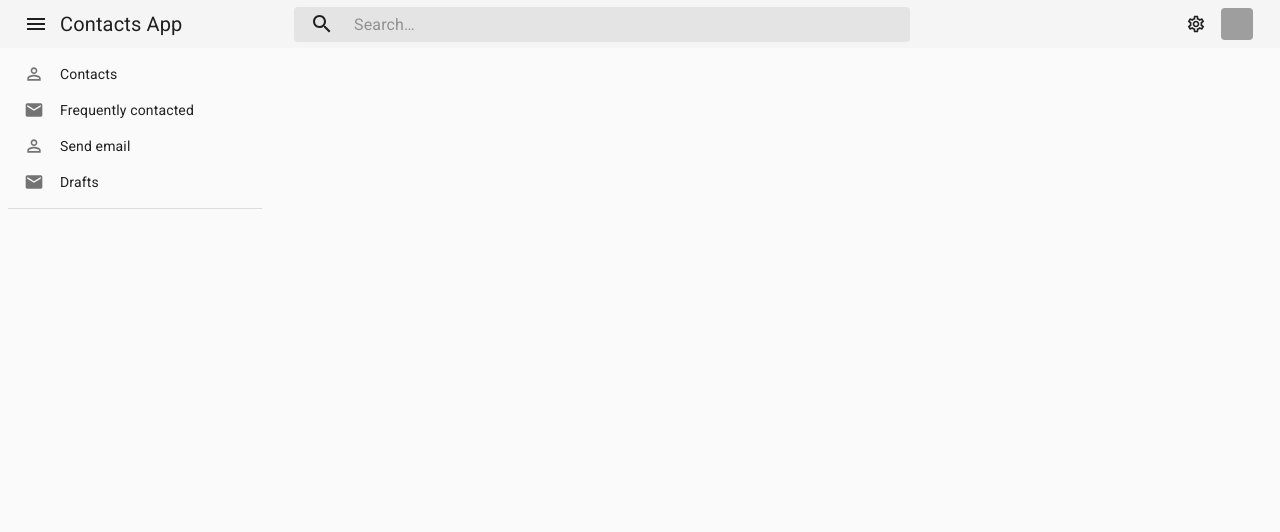
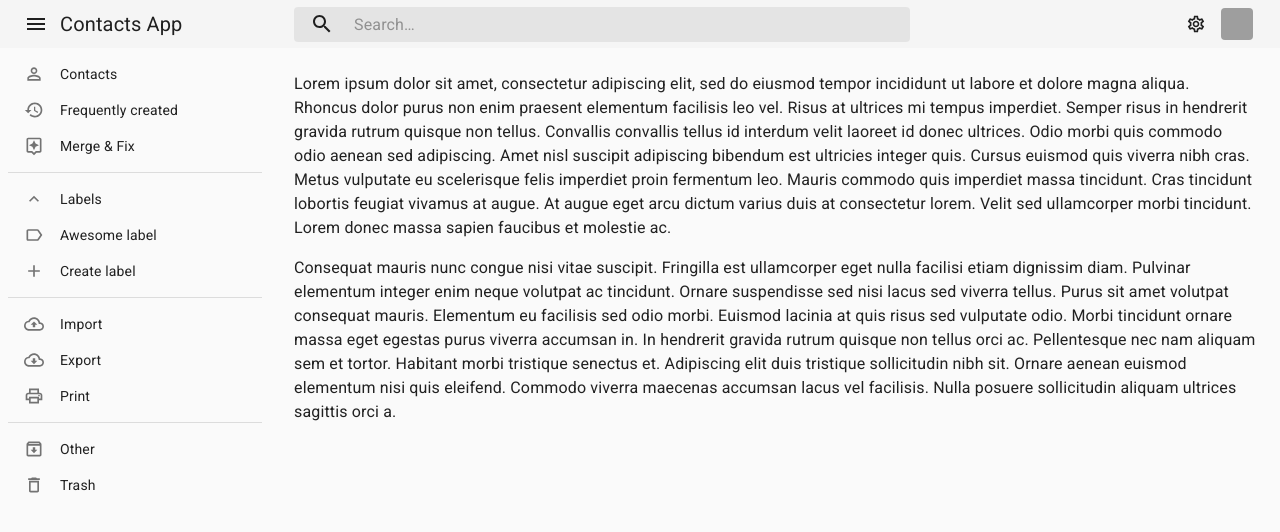
Before and after one commit to thesafaraliyev/contacts-app, a React (Create React App) app in the folder front-end/: page / in a window 1280 px wide. Shown: the top 532 px of the page. Built offline with nearby package versions, Linux system fonts and the light colour scheme; grey boxes are pictures that could not be loaded.

Commit message:
sidebar elements were added

```diff
--- a/front-end/src/App.js
+++ b/front-end/src/App.js
@@ -6,6 +6,7 @@ import 'fontsource-roboto';
 import materialBaseline from "./MaterialBaseline";
 import Header from "./components/Header";
 import Sidebar from "./components/Sidebar";
+import Body from "./components/Body";
 
 
 const useStyles = makeStyles((theme) => ({
@@ -23,6 +24,7 @@ function App() {
         <div className={classes.grow}>
             <Header sidebarOpen={sidebarOpen} setSidebarOpen={setSidebarOpen}/>
             <Sidebar open={sidebarOpen} setOpen={setSidebarOpen}/>
+            <Body sidebarOpen={sidebarOpen}/>
         </div>
     );
 }
--- a/front-end/src/components/Search.js
+++ b/front-end/src/components/Search.js
@@ -112,7 +112,7 @@ export default function Search() {
                 onBlur={() => setSearchBarFocused(false)}
             />
 
-            <Grow in={!!(searchBarFocused && searchResults.length)}>
+            <Grow mountOnEnter unmountOnExit in={!!(searchBarFocused && searchResults.length)}>
                 <Paper className={classes.searchResultsContainer} elevation={2}>
                     <List>
                         <ResultItem/>
--- a/front-end/src/components/SideNavigation.js
+++ b/front-end/src/components/SideNavigation.js
@@ -1,9 +1,20 @@
 import React from 'react';
 
 import {makeStyles} from '@material-ui/core/styles';
-import {Toolbar, List, Divider, ListItem, ListItemIcon, ListItemText} from '@material-ui/core';
-import MailIcon from '@material-ui/icons/Mail';
+import {Toolbar, List, Divider, ListItem, ListItemIcon, ListItemText, Collapse, Typography} from '@material-ui/core';
+
 import PersonOutlineOutlinedIcon from '@material-ui/icons/PersonOutlineOutlined';
+import ExpandLess from '@material-ui/icons/ExpandLess';
+import ExpandMore from '@material-ui/icons/ExpandMore';
+import LabelOutlinedIcon from '@material-ui/icons/LabelOutlined';
+import AddOutlinedIcon from '@material-ui/icons/AddOutlined';
+import CloudDownloadOutlinedIcon from '@material-ui/icons/CloudDownloadOutlined';
+import CloudUploadOutlinedIcon from '@material-ui/icons/CloudUploadOutlined';
+import PrintOutlinedIcon from '@material-ui/icons/PrintOutlined';
+import ArchiveOutlinedIcon from '@material-ui/icons/ArchiveOutlined';
+import DeleteOutlineOutlinedIcon from '@material-ui/icons/DeleteOutlineOutlined';
+import RestoreOutlinedIcon from '@material-ui/icons/RestoreOutlined';
+import AssistantOutlinedIcon from '@material-ui/icons/AssistantOutlined';
 
 
 const useStyles = makeStyles((theme) => ({
@@ -14,7 +25,7 @@ const useStyles = makeStyles((theme) => ({
             },
             overflow: 'hidden',
             '&::-webkit-scrollbar': {
-                width: 7,
+                width: 3,
             },
             '&::-webkit-scrollbar-track': {
                 // background: theme.palette.action.hover,
@@ -30,6 +41,11 @@ const useStyles = makeStyles((theme) => ({
             overflow: 'auto',
         }
     },
+    logo: {
+        [theme.breakpoints.up('sm')]: {
+            display: 'none',
+        },
+    },
     listItem: {
         borderRadius: theme.shape.borderRadius,
         '&:hover': {
@@ -42,36 +58,184 @@ const useStyles = makeStyles((theme) => ({
 }));
 
 
-export default function SideNavigation() {
+export default function SideNavigation({open, setOpen}) {
     const classes = useStyles();
+    const [labelsOpen, setLabelsOpen] = React.useState(true);
     const [selectedIndex, setSelectedIndex] = React.useState(null);
 
     const handleListItemClick = (event, index) => {
+        // setOpen(!open)
         setSelectedIndex(index);
+    };
+
+    const handleLabelsClick = () => {
+        setLabelsOpen(!labelsOpen);
+        setSelectedIndex('labels');
     };
 
 
     return (
         <React.Fragment>
-            <Toolbar variant='dense'/>
+            <Toolbar variant='dense'>
+                <Typography variant="h6" noWrap className={classes.logo}>
+                    Contacts App
+                </Typography>
+            </Toolbar>
+            <Divider className={classes.logo}/>
+
             <div className={classes.root}>
                 <List dense={true}>
-                    {['Contacts', 'Frequently contacted', 'Send email', 'Drafts'].map((text, index) => (
-                        <ListItem
-                            button
-                            key={text}
-                            className={classes.listItem}
-                            selected={selectedIndex === index}
-                            onClick={(event) => handleListItemClick(event, index)}
-                        >
-                            <ListItemIcon className={classes.listItemIcon}>{index % 2 === 0 ?
-                                <PersonOutlineOutlinedIcon fontSize='small'/> :
-                                <MailIcon fontSize='small'/>}</ListItemIcon>
-                            <ListItemText primary={text}/>
-                        </ListItem>
-                    ))}
+                    <ListItem
+                        button
+                        className={classes.listItem}
+                        selected={selectedIndex === 'Contacts'}
+                        onClick={(event) => handleListItemClick(event, 'Contacts')}
+                    >
+                        <ListItemIcon className={classes.listItemIcon}>
+                            <PersonOutlineOutlinedIcon fontSize='small'/>
+                        </ListItemIcon>
+                        <ListItemText primary='Contacts'/>
+                    </ListItem>
+
+                    <ListItem
+                        button
+                        className={classes.listItem}
+                        selected={selectedIndex === 'frequent'}
+                        onClick={(event) => handleListItemClick(event, 'frequent')}
+                    >
+                        <ListItemIcon className={classes.listItemIcon}>
+                            <RestoreOutlinedIcon fontSize='small'/>
+                        </ListItemIcon>
+                        <ListItemText primary='Frequently created'/>
+                    </ListItem>
+
+                    <ListItem
+                        button
+                        className={classes.listItem}
+                        selected={selectedIndex === 'suggestions'}
+                        onClick={(event) => handleListItemClick(event, 'suggestions')}
+                    >
+                        <ListItemIcon className={classes.listItemIcon}>
+                            <AssistantOutlinedIcon fontSize='small'/>
+                        </ListItemIcon>
+                        <ListItemText primary='Merge & Fix'/>
+                    </ListItem>
+
                 </List>
                 <Divider/>
+
+                {/* Labels */}
+                <List dense={true}>
+                    <ListItem
+                        button
+                        className={classes.listItem}
+                        onClick={handleLabelsClick}
+                        selected={selectedIndex === 'labels'}>
+                        <ListItemIcon className={classes.listItemIcon}>
+                            {labelsOpen ? <ExpandLess fontSize='small'/> : <ExpandMore fontSize='small'/>}
+                        </ListItemIcon>
+                        <ListItemText primary='Labels'/>
+                    </ListItem>
+
+                    <Collapse in={labelsOpen} timeout='auto' unmountOnExit>
+                        <List dense={true} component='div' disablePadding>
+                            <ListItem
+                                button
+                                className={classes.listItem}
+                                selected={selectedIndex === 'awesome label'}
+                                onClick={(event) => handleListItemClick(event, 'awesome label')}
+                            >
+                                <ListItemIcon className={classes.listItemIcon}>
+                                    <LabelOutlinedIcon fontSize='small'/>
+                                </ListItemIcon>
+                                <ListItemText primary='Awesome label'/>
+                            </ListItem>
+
+                            <ListItem
+                                button
+                                className={classes.listItem}
+                                selected={selectedIndex === 'create'}
+                                onClick={(event) => handleListItemClick(event, 'create')}
+                            >
+                                <ListItemIcon className={classes.listItemIcon}>
+                                    <AddOutlinedIcon fontSize='small'/>
+                                </ListItemIcon>
+                                <ListItemText primary='Create label'/>
+                            </ListItem>
+                        </List>
+                    </Collapse>
+                </List>
+
+                <Divider/>
+
+                {/* Import & export */}
+                <List dense={true}>
+                    <ListItem
+                        button
+                        className={classes.listItem}
+                        selected={selectedIndex === 'import'}
+                        onClick={(event) => handleListItemClick(event, 'import')}
+                    >
+                        <ListItemIcon className={classes.listItemIcon}>
+                            <CloudUploadOutlinedIcon fontSize='small'/>
+                        </ListItemIcon>
+                        <ListItemText primary='Import'/>
+                    </ListItem>
+
+                    <ListItem
+                        button
+                        className={classes.listItem}
+                        selected={selectedIndex === 'export'}
+                        onClick={(event) => handleListItemClick(event, 'export')}
+                    >
+                        <ListItemIcon className={classes.listItemIcon}>
+                            <CloudDownloadOutlinedIcon fontSize='small'/>
+                        </ListItemIcon>
+                        <ListItemText primary='Export'/>
+                    </ListItem>
+
+                    <ListItem
+                        button
+                        className={classes.listItem}
+                        selected={selectedIndex === 'print'}
+                        onClick={(event) => handleListItemClick(event, 'print')}
+                    >
+                        <ListItemIcon className={classes.listItemIcon}>
+                            <PrintOutlinedIcon fontSize='small'/>
+                        </ListItemIcon>
+                        <ListItemText primary='Print'/>
+                    </ListItem>
+                </List>
+
+                <Divider/>
+
+                {/* Archive and deleted contacts */}
+                <List dense={true}>
+                    <ListItem
+                        button
+                        className={classes.listItem}
+                        selected={selectedIndex === 'other'}
+                        onClick={(event) => handleListItemClick(event, 'other')}
+                    >
+                        <ListItemIcon className={classes.listItemIcon}>
+                            <ArchiveOutlinedIcon fontSize='small'/>
+                        </ListItemIcon>
+                        <ListItemText primary='Other'/>
+                    </ListItem>
+
+                    <ListItem
+                        button
+                        className={classes.listItem}
+                        selected={selectedIndex === 'trash'}
+                        onClick={(event) => handleListItemClick(event, 'trash')}
+                    >
+                        <ListItemIcon className={classes.listItemIcon}>
+                            <DeleteOutlineOutlinedIcon fontSize='small'/>
+                        </ListItemIcon>
+                        <ListItemText primary='Trash'/>
+                    </ListItem>
+                </List>
+
             </div>
         </React.Fragment>
     );
--- a/front-end/src/components/Sidebar.js
+++ b/front-end/src/components/Sidebar.js
@@ -45,7 +45,7 @@ export default function Sidebar({open, setOpen}) {
                         keepMounted: true, // Better open performance on mobile.
                     }}
                 >
-                    <SideNavigation/>
+                    <SideNavigation open={open} setOpen={setOpen}/>
                 </Drawer>
             </Hidden>
             <Hidden xsDown>
```
